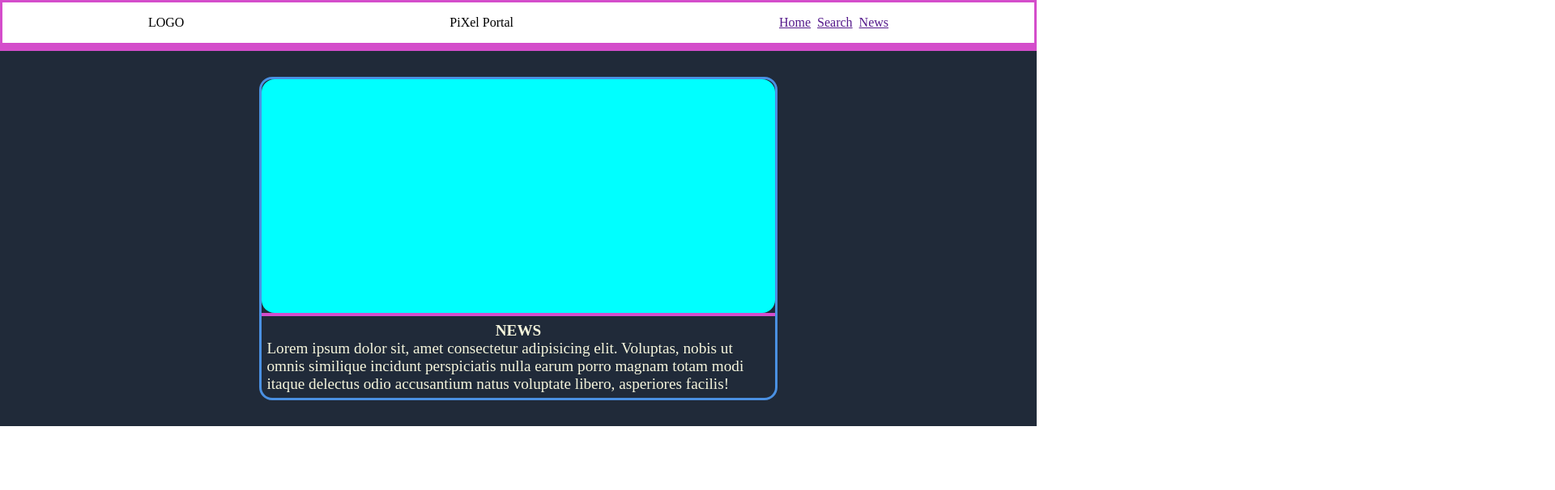
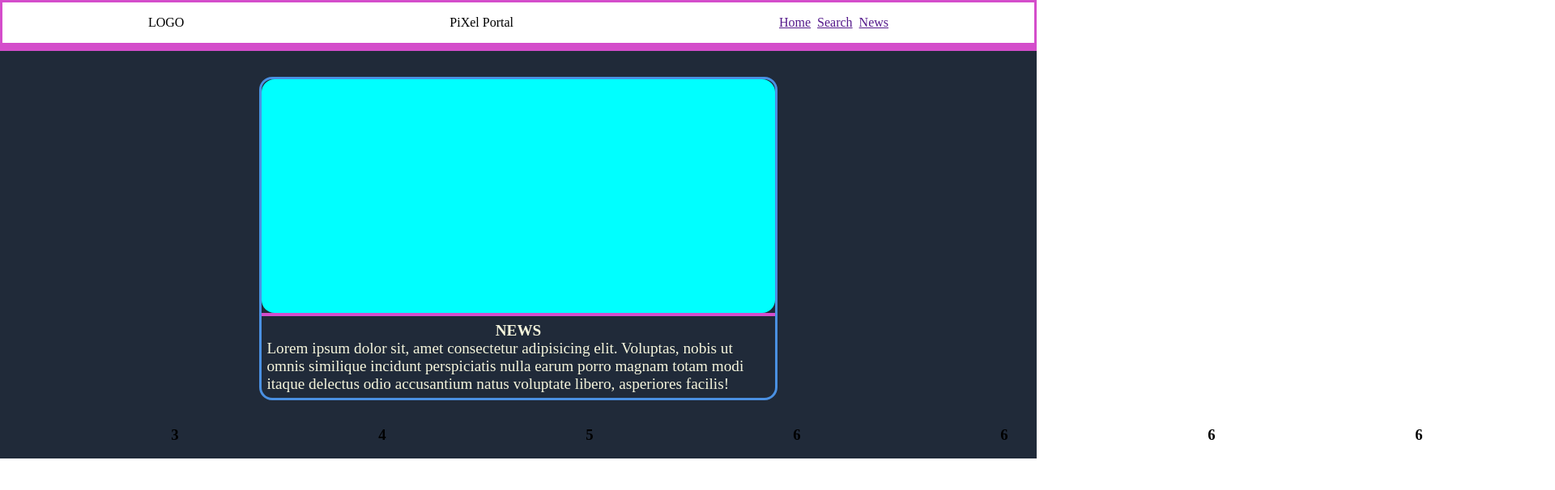
Before and after one commit to SimoneColombo1/pixel-portal, a Next.js app: page / in a window 1280 px wide. Shown: the top 606 px of the page at 81% size, 1920 px wide, since content can reach past the window. Built offline with nearby package versions, Linux system fonts and the light colour scheme.

Commit message:
importato slick e creato uno slider di prova

```diff
--- /dev/null
+++ b/app/components/HomePage/PrimarySlider.js
@@ -0,0 +1,53 @@
+"use client";
+import Slider from "react-slick";
+import Image from "next/image";
+import Style from "../../style/HomePage/PrimarySlider.scss";
+
+export default function PrimarySlider() {
+  const settings = {
+    arrows: false,
+    dots: false,
+    infinite: true,
+    slidesToShow: 5,
+    slidesToScroll: 1,
+    autoplay: true,
+    speed: 2000,
+    autoplaySpeed: 2000,
+    cssEase: "linear",
+  };
+  return (
+    <section className="primary-slider-container">
+      <div className="slider-container">
+        <Slider {...settings} className="slider">
+          <div>
+            <h3>1</h3>2 3 4 5 6
+          </div>
+          <div>
+            <h3>2</h3>
+          </div>
+          <div>
+            <h3>3</h3>
+          </div>
+          <div>
+            <h3>4</h3>
+          </div>
+          <div>
+            <h3>5</h3>
+          </div>
+          <div>
+            <h3>6</h3>
+          </div>
+          <div>
+            <h3>6</h3>
+          </div>
+          <div>
+            <h3>6</h3>
+          </div>
+          <div>
+            <h3>6</h3>
+          </div>
+        </Slider>
+      </div>
+    </section>
+  );
+}
--- a/app/page.js
+++ b/app/page.js
@@ -2,6 +2,7 @@ import Image from "next/image";
 import Jumbo from "./components/HomePage/Jumbo";
 import Header from "./components/HomePage/header";
 import Footer from "./components/HomePage/footer";
+import PrimarySlider from "./components/HomePage/PrimarySlider";
 export default function Home() {
   return (
     <section className="container">
@@ -9,6 +10,7 @@ export default function Home() {
       <main>
         <section className="Main-Container">
           <Jumbo />
+          <PrimarySlider />
         </section>
       </main>
       <Footer></Footer>
--- /dev/null
+++ b/app/style/HomePage/PrimarySlider.scss
@@ -0,0 +1,13 @@
+@use '../variables.scss' as *;
+
+.primary-slider-container {
+    background-color: $homeBgPrimary;
+
+    .slider {
+        div {
+            display: flex;
+            flex-direction: row;
+        }
+    }
+
+}
--- a/package.json
+++ b/package.json
@@ -9,9 +9,11 @@
     "lint": "next lint"
   },
   "dependencies": {
-    "next": "15.1.0",
+    "next": "^15.1.2",
     "react": "^19.0.0",
-    "react-dom": "^19.0.0"
+    "react-dom": "^19.0.0",
+    "react-slick": "^0.30.3",
+    "slick-carousel": "^1.8.1"
   },
   "devDependencies": {
     "sass": "^1.83.0"
```
Also changed, not shown: 1 other file (tests, documents, lock files or other folders).
